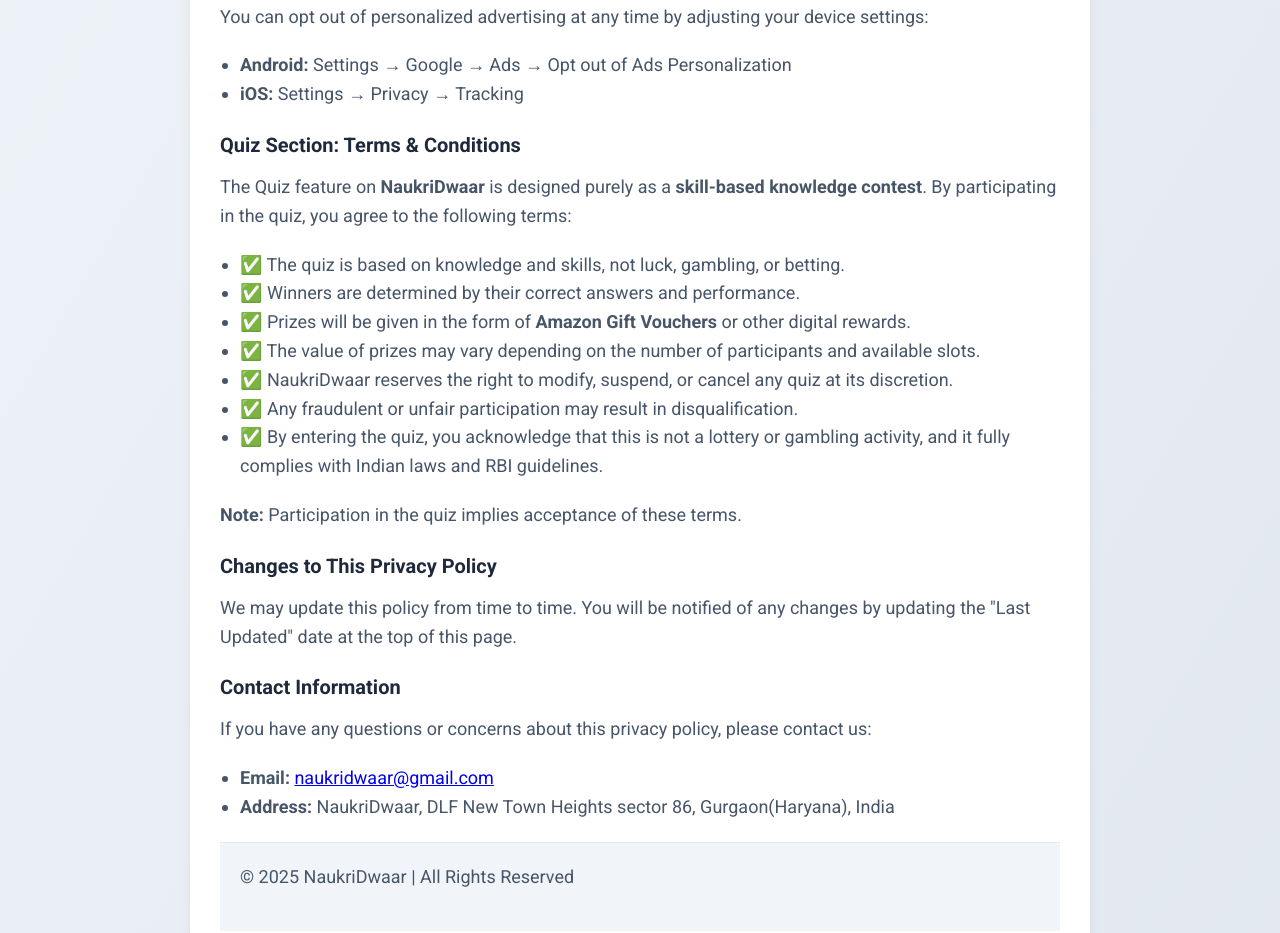
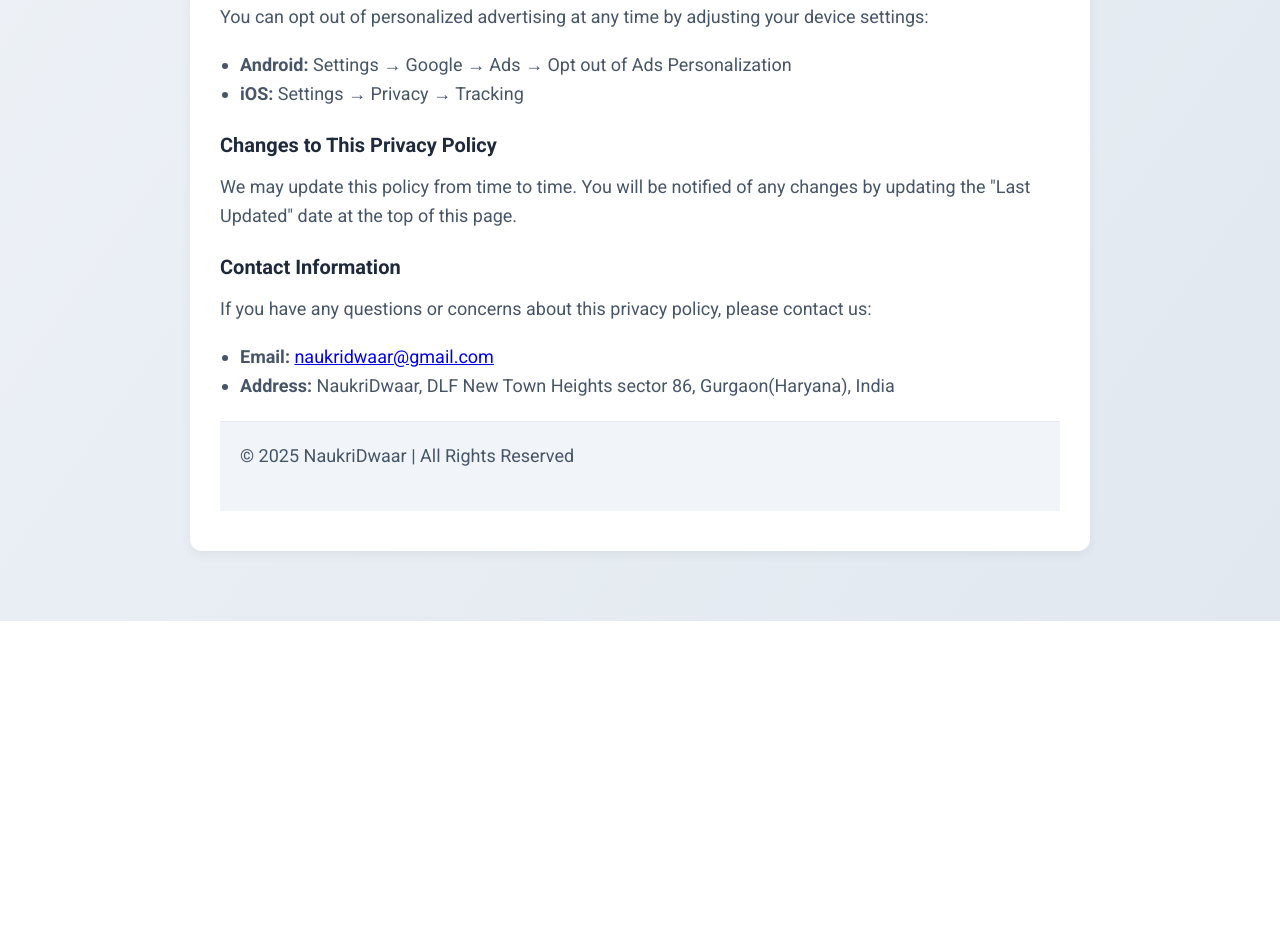
Before and after one commit to naukridwaar/naukri-dwaar-privacy-policy, a plain HTML site: page privacyPolicy.html in a window 1280 px wide. Shown: the part 1169-2102 px from the top of the page. After the commit the page ends 1790 px from the top, so only its background shows below. Drawn offline with Linux system fonts and the light colour scheme.

Commit message:
Update privacyPolicy.html

```diff
--- a/privacyPolicy.html
+++ b/privacyPolicy.html
@@ -55,21 +55,6 @@
             </ul>
             <!-- AdMob Section End -->
 
-            <!-- Quiz Section Start -->
-            <h3>Quiz Section: Terms & Conditions</h3>
-            <p>The Quiz feature on <strong>NaukriDwaar</strong> is designed purely as a <strong>skill-based knowledge contest</strong>. By participating in the quiz, you agree to the following terms:</p>
-            <ul>
-                <li>✅ The quiz is based on knowledge and skills, not luck, gambling, or betting.</li>
-                <li>✅ Winners are determined by their correct answers and performance.</li>
-                <li>✅ Prizes will be given in the form of <strong>Amazon Gift Vouchers</strong> or other digital rewards.</li>
-                <li>✅ The value of prizes may vary depending on the number of participants and available slots.</li>
-                <li>✅ NaukriDwaar reserves the right to modify, suspend, or cancel any quiz at its discretion.</li>
-                <li>✅ Any fraudulent or unfair participation may result in disqualification.</li>
-                <li>✅ By entering the quiz, you acknowledge that this is not a lottery or gambling activity, and it fully complies with Indian laws and RBI guidelines.</li>
-            </ul>
-            <p><strong>Note:</strong> Participation in the quiz implies acceptance of these terms.</p>
-            <!-- Quiz Section End -->
-
             <h3>Changes to This Privacy Policy</h3>
             <p>We may update this policy from time to time. You will be notified of any changes by updating the "Last Updated" date at the top of this page.</p>
 
```
